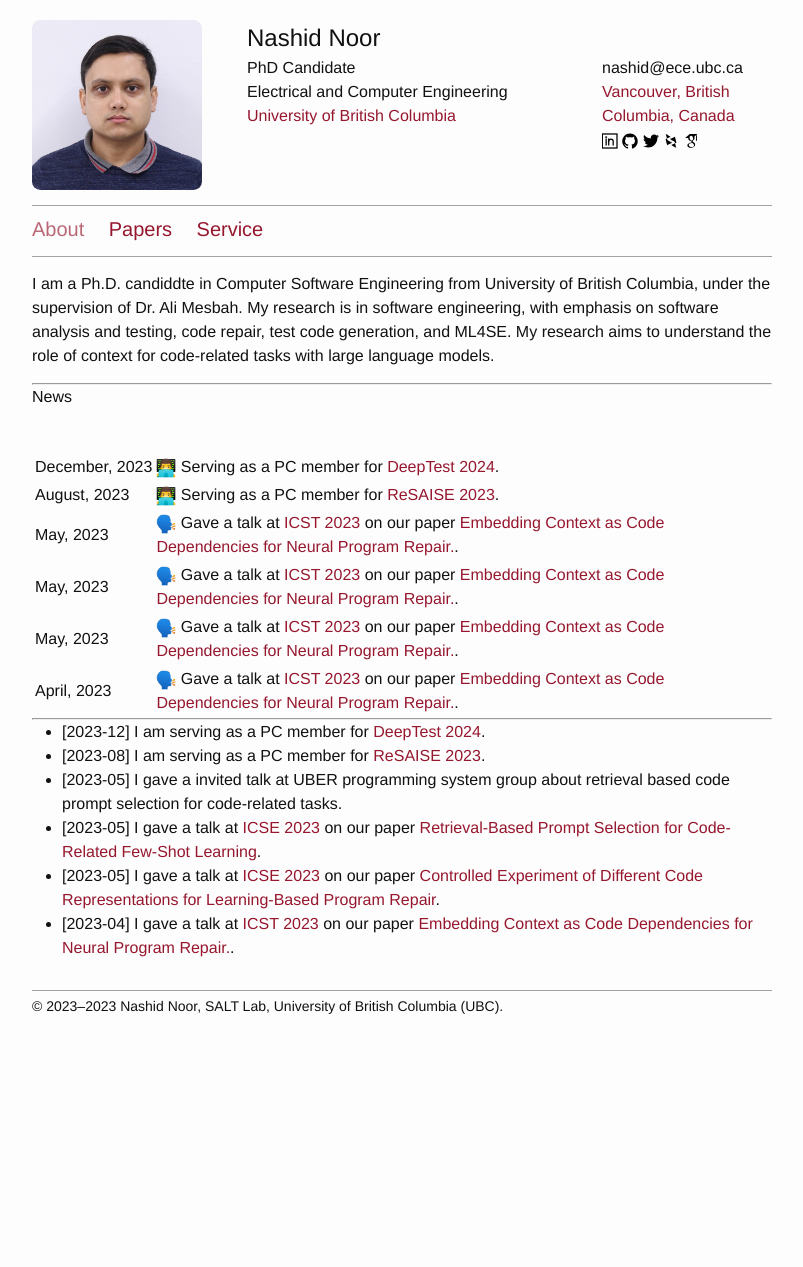
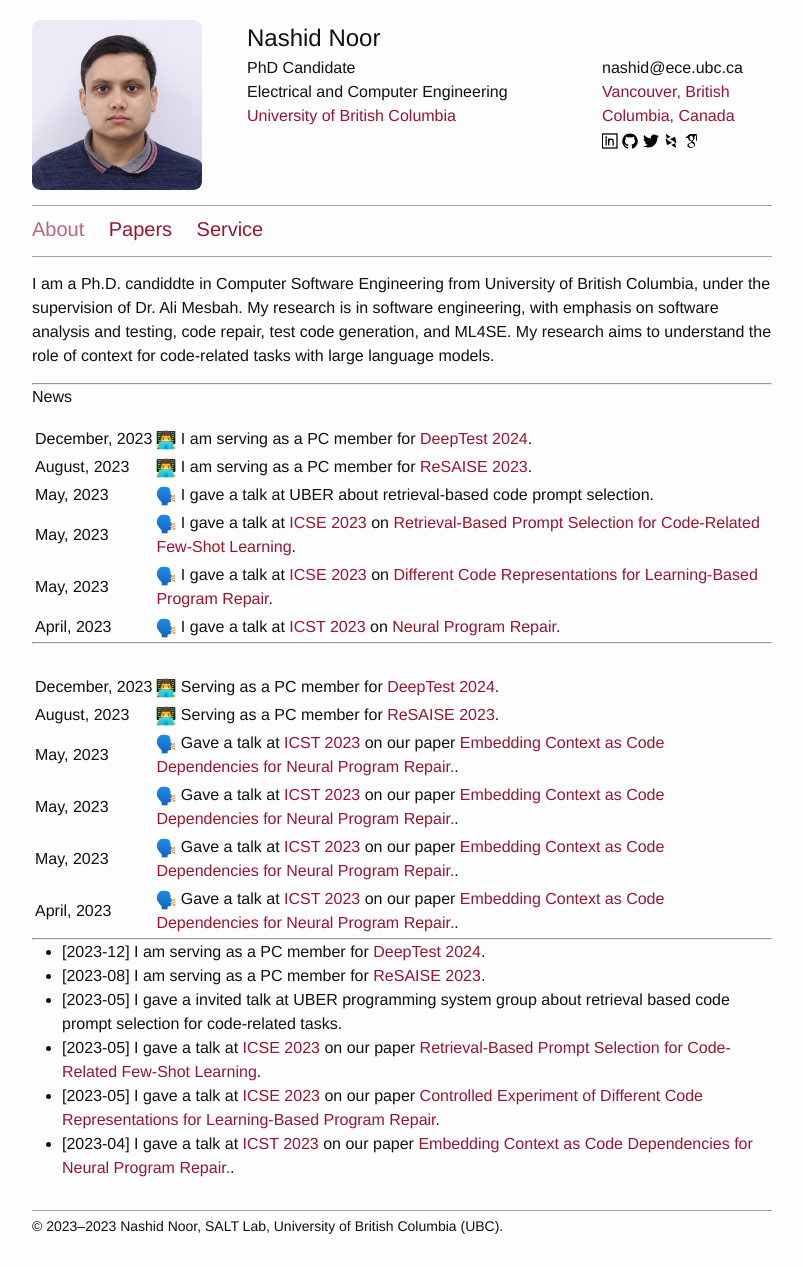
Before and after one commit to nashid/nashid.github.io, a Jekyll site: the page built from index.md, in a window 1280 px wide. Shown: the whole page, without its empty margins (238-1041 px from the left). Built offline with Jekyll 4.4.1, drawn with Linux system fonts in a browser that asks for light colours; before the commit the page ends 1047 px from its top, so only the background shows below that.

Commit message:
update the news section

```diff
--- a/index.md
+++ b/index.md
@@ -10,6 +10,16 @@
 
 ---
 News
+
+|-------------------|------|
+| December,&nbsp;2023 | <img src="./resources/images/icon-paper-review.png" width="20" height="20"> I am serving as a PC member for [DeepTest 2024](https://conf.researchr.org/home/icse-2024/deeptest-2024). |
+| August,&nbsp;2023   | <img src="./resources/images/icon-paper-review.png" width="20" height="20"> I am serving as a PC member for [ReSAISE 2023](https://resaise.github.io/2023/committee.html). |
+| May,&nbsp;2023      | <img src="./resources/images/icon-talk.png" width="20" height="20"> I gave a talk at UBER about retrieval-based code prompt selection. |
+| May,&nbsp;2023      | <img src="./resources/images/icon-talk.png" width="20" height="20"> I gave a talk at [ICSE 2023](https://conf.researchr.org/home/icse-2023) on [Retrieval-Based Prompt Selection for Code-Related Few-Shot Learning](https://nashid.github.io/resources/papers/cedar-icse23.pdf). |
+| May,&nbsp;2023      | <img src="./resources/images/icon-talk.png" width="20" height="20"> I gave a talk at [ICSE 2023](https://conf.researchr.org/home/icse-2023) on [Different Code Representations for Learning-Based Program Repair](https://nashid.github.io/resources/papers/reptory-emse22.pdf). |
+| April,&nbsp;2023    | <img src="./resources/images/icon-talk.png" width="20" height="20"> I gave a talk at [ICST 2023](https://conf.researchr.org/home/icst-2023) on [Neural Program Repair](https://nashid.github.io/resources/papers/glance-icst23.pdf). |
+
+---
 
 |                 |  |
 |-------------------|------|
```
